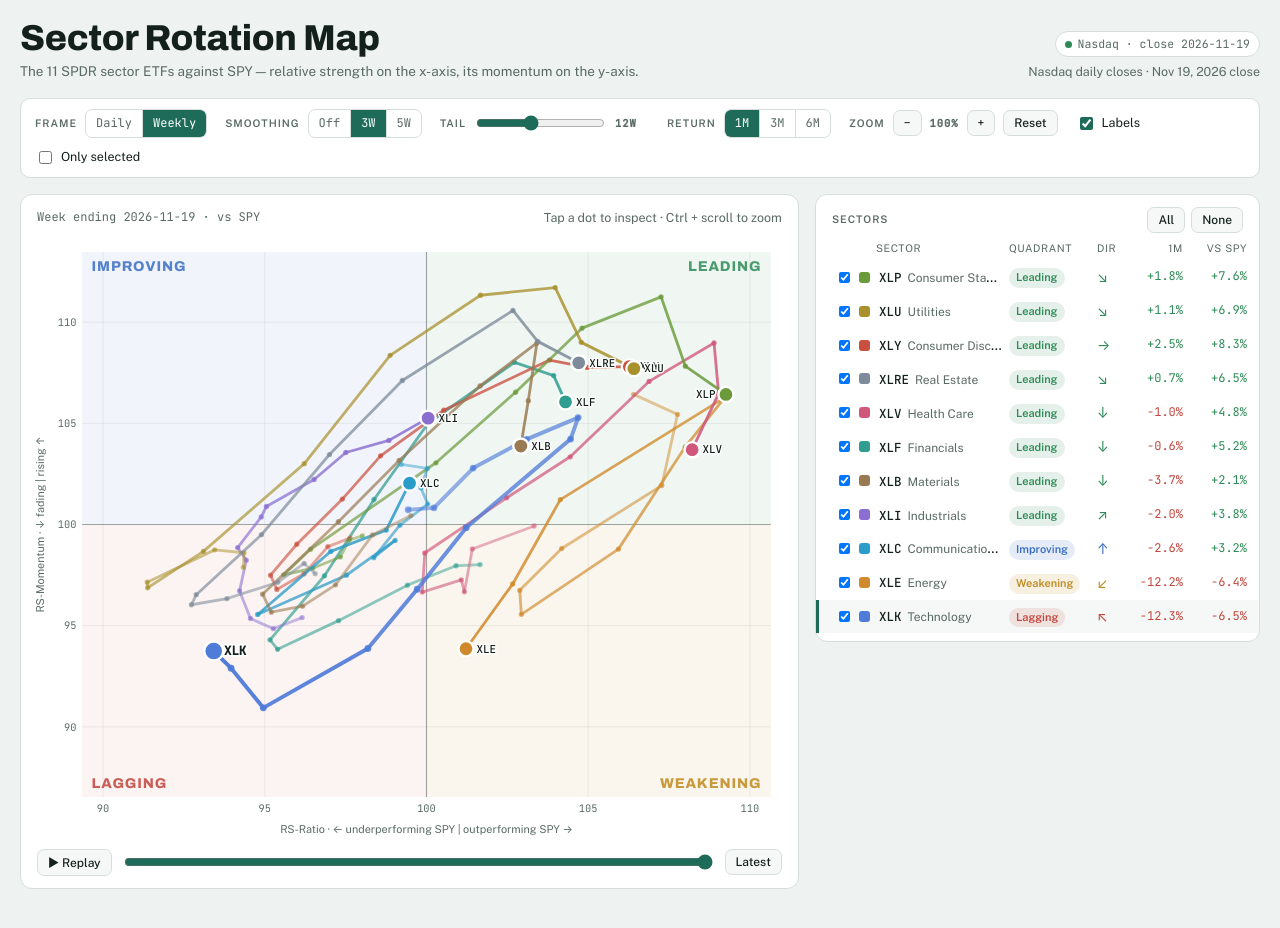
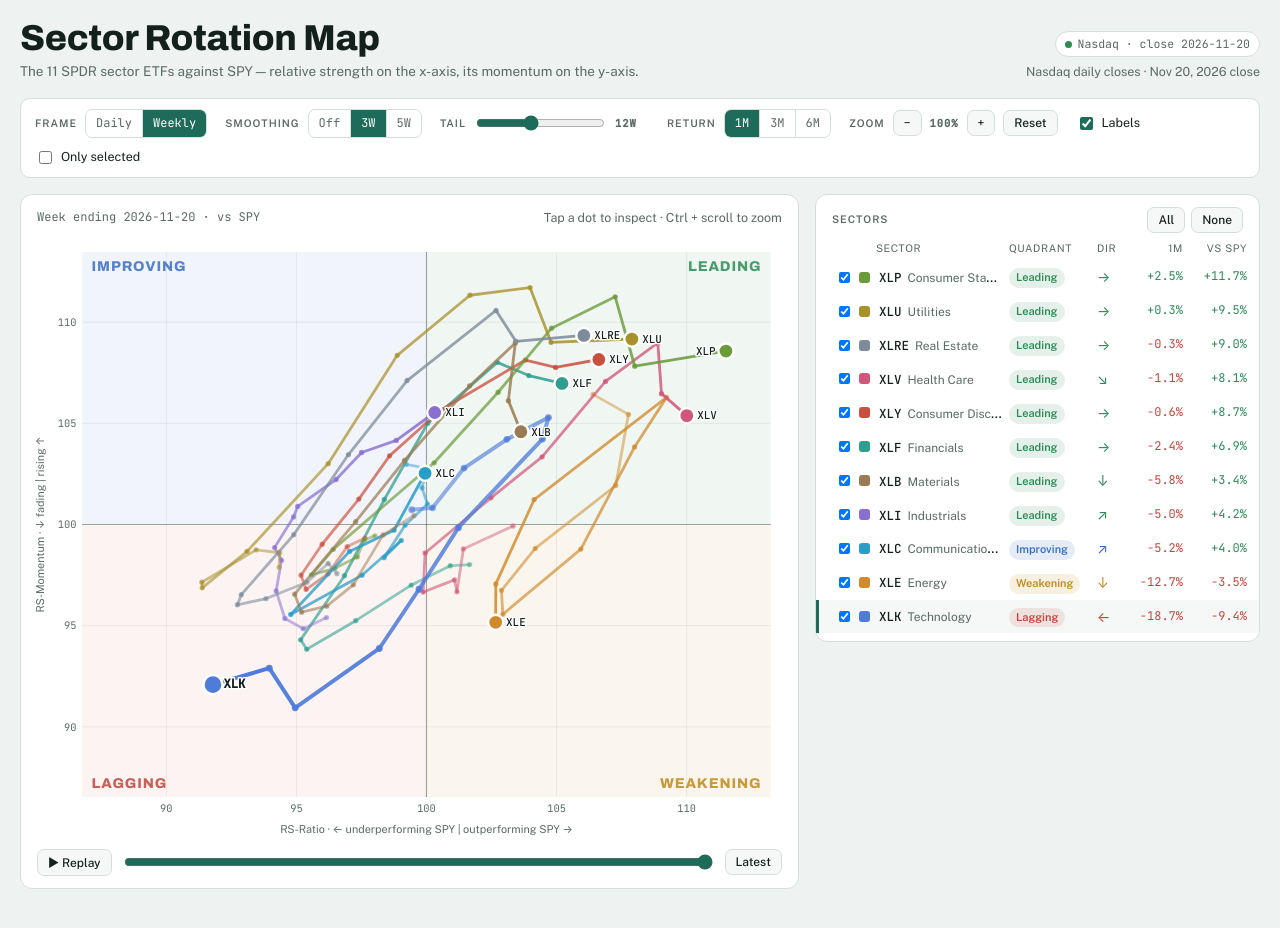
Before and after one commit to DannyWang787/sector-rotation-map, a plain HTML site: page index.html in a window 1280 px wide. Drawn offline with nearby package versions, Linux system fonts and the light colour scheme.

Commit message:
Update prices 2026-11-21

```diff
--- a/index.html
+++ b/index.html
@@ -170,8 +170,7 @@ const DAY=864e5;
 const $=id=>document.getElementById(id);
 const store={get(k){try{return JSON.parse(localStorage.getItem(k))}catch(e){return null}},set(k,v){try{localStorage.setItem(k,JSON.stringify(v));return true}catch(e){return false}},del(k){try{localStorage.removeItem(k)}catch(e){}}};
 
-const SNAPSHOT={asof:"2026-11-19",fetched:"2026-11-20",csv:`Date,SPY,XLK,XLF,XLI,XLE,XLV,XLY,XLP,XLC,XLB,XLU,XLRE
-2025-10-16,660.64,142.25,51.76,151.60,42.64,142.32,116.21,78.68,114.17,44.02,45.95,41.77
+const SNAPSHOT={asof:"2026-11-20",fetched:"2026-11-21",csv:`Date,SPY,XLK,XLF,XLI,XLE,XLV,XLY,XLP,XLC,XLB,XLU,XLRE
 2025-10-17,664.39,142.50,52.18,151.73,42.99,143.27,117.21,79.73,114.94,43.94,45.78,42.04
 2025-10-20,671.30,144.09,52.79,153.52,43.45,144.79,118.14,79.66,116.24,44.47,45.77,42.48
 2025-10-21,671.29,144.17,52.73,154.88,43.34,145.13,119.58,79.29,116.65,44.30,45.30,42.35
@@ -446,7 +445,8 @@ const SNAPSHOT={asof:"2026-11-19",fetched:"2026-11-20",csv:`Date,SPY,XLK,XLF,XLI
 2026-11-16,739.95,164.76,58.18,165.66,63.69,187.88,118.15,92.60,106.82,51.47,44.12,44.25
 2026-11-17,732.44,163.26,57.07,164.75,63.36,185.24,117.10,91.46,105.26,50.84,43.42,43.59
 2026-11-18,730.20,163.81,56.42,164.66,61.29,181.17,119.20,91.18,105.58,50.46,43.55,43.62
-2026-11-19,715.87,160.69,55.58,161.36,60.89,177.46,115.88,89.86,102.76,49.42,43.01,42.88`};
+2026-11-19,715.87,160.69,55.58,161.36,60.89,177.46,115.88,89.86,102.76,49.42,43.01,42.88
+2026-11-20,689.81,149.01,54.57,156.37,60.51,177.24,112.46,90.46,100.03,48.34,42.69,42.46`};
 /* ---------- sample data (deterministic, clearly synthetic) ---------- */
 function mulberry(a){return function(){a|=0;a=a+0x6D2B79F5|0;let t=Math.imul(a^a>>>15,1|a);t=t+Math.imul(t^t>>>7,61|t)^t;return((t^t>>>14)>>>0)/4294967296}}
 function gauss(r){let u=0,v=0;while(!u)u=r();while(!v)v=r();return Math.sqrt(-2*Math.log(u))*Math.cos(2*Math.PI*v)}
```
